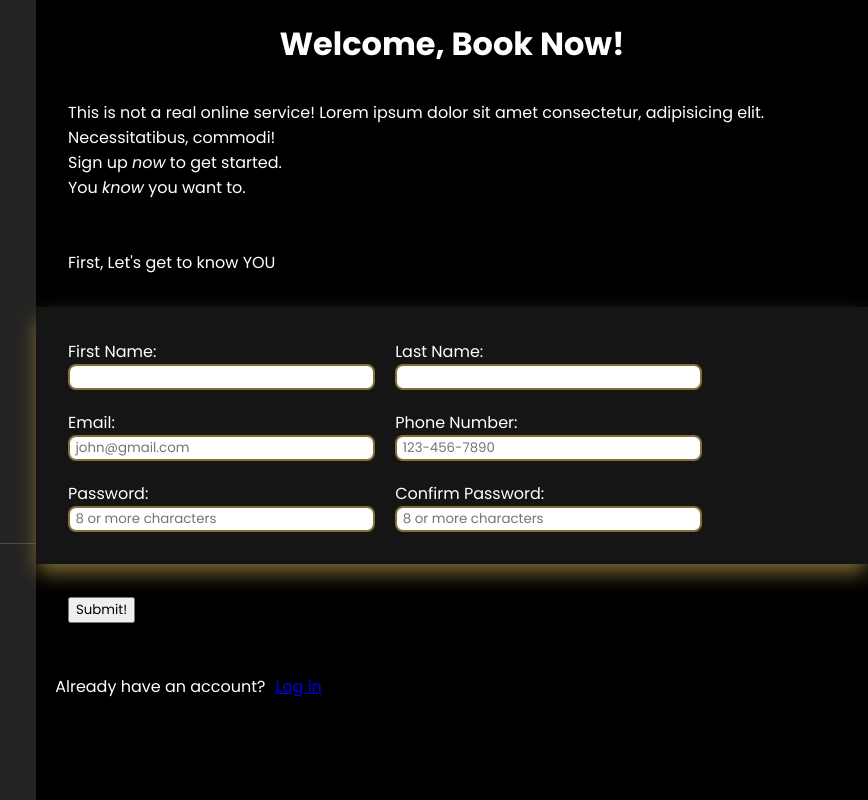
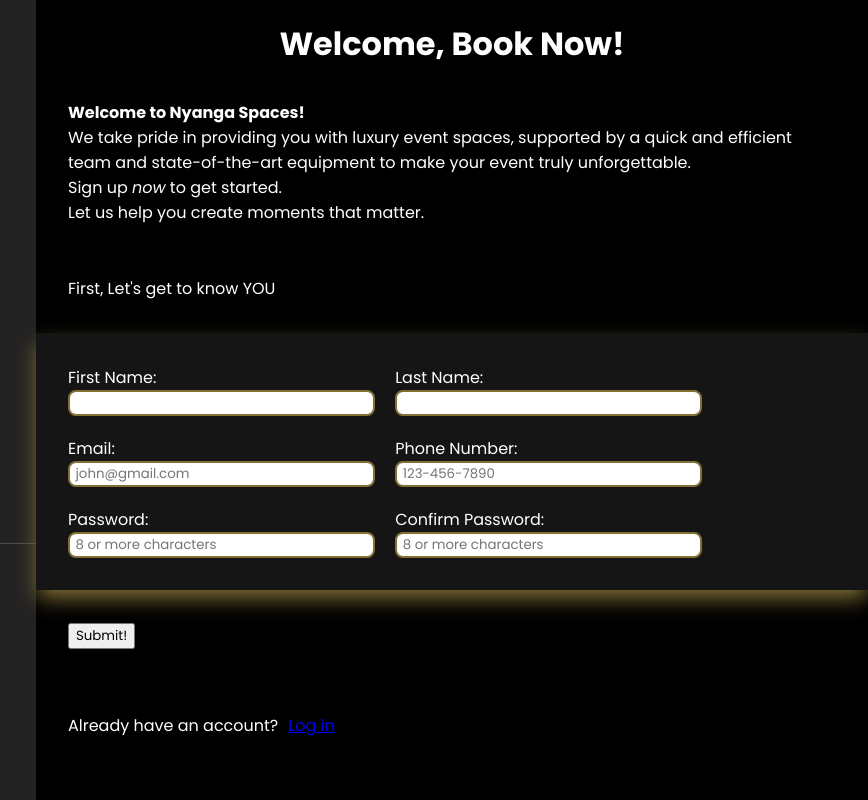
Before and after one commit to 2bTwist/Sign-up-Form, a plain HTML site: page index.html in a window 1280 px wide. Shown: the full height of the page, 412-1280 px from the left. Drawn offline with Linux system fonts and the light colour scheme.

Commit message:
Added new text and favicon

```diff
--- a/index.html
+++ b/index.html
@@ -4,7 +4,14 @@
     <meta charset="UTF-8">
     <meta name="viewport" content="width=device-width, initial-scale=1.0">
 
-    <link rel="icon" href="img/Asset 27.svg" type="image/svg">
+
+    <!--Favicon-->
+    <link rel="icon" type="image/png" href="img/favicon-96x96.png" sizes="96x96" />
+    <link rel="icon" type="image/svg+xml" href="img/favicon.svg" />
+    <link rel="shortcut icon" href="img/favicon.ico" />
+    <link rel="apple-touch-icon" sizes="180x180" href="img/apple-touch-icon.png" />
+    <link rel="manifest" href="img/site.webmanifest" />
+
     <link rel="stylesheet" href="main.css">
 
     <!--Fonts-->
@@ -30,10 +37,12 @@
             <h1>Welcome, Book Now!</h1>
         </div>
         <div class="paragraph">
-            <p>This is not a real online service! Lorem ipsum dolor sit amet consectetur, adipisicing elit. Necessitatibus, commodi!</p>
+            <p><strong>Welcome to Nyanga Spaces!</strong></p>
+            <p>We take pride in providing you with luxury event spaces, supported by a quick and efficient team and state-of-the-art equipment to make your event truly unforgettable.</p>
             <p>Sign up <em>now</em> to get started.</p>
-            <p>You <em>know</em> you want to.</p>
+            <p>Let us help you create moments that matter.</p>
         </div>
+
 
         <div class="form-wrap">
             <form action="#">
--- a/main.css
+++ b/main.css
@@ -75,13 +75,14 @@ body{
 }
 
 .paragraph{
-    height: 150px;
+    height: 160px;
     text-align: left;
     padding: 2em;
 }
 
 .form-header{
     padding: 2em;
+    padding-top: 3em;
 }
 
 .form-area{
@@ -123,5 +124,5 @@ input:valid {
 .log-in{
     display: flex;
     gap: 10px;
-    padding: 1.2em;
+    padding: 2em;
 }
```
Also changed, not shown: img/apple-touch-icon.png (added), img/favicon-96x96.png (added), img/favicon.ico (added), img/favicon.svg (added), img/site.webmanifest (added), img/web-app-manifest-192x192.png (added), img/web-app-manifest-512x512.png (added).
